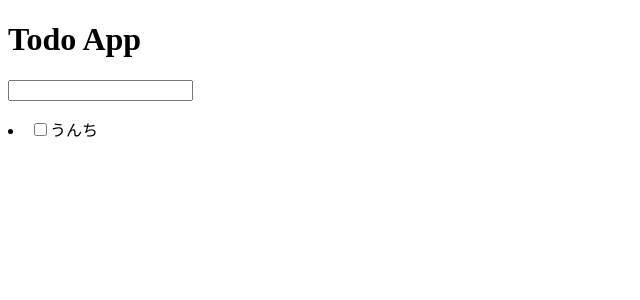
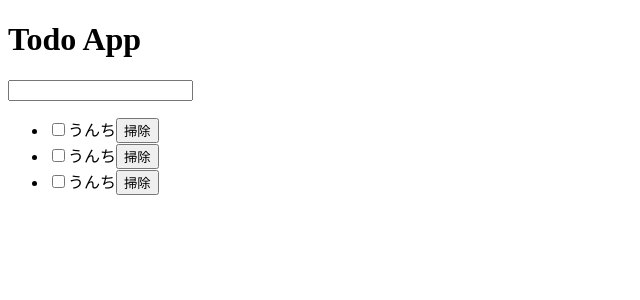
Before and after one commit to ikdshn/todoApp, a React (Create React App) app: page / in a window 1280 px wide. Shown: the top 300 px of the page, without its empty margins (0-640 px from the left). Built offline with nearby package versions, Linux system fonts and the light colour scheme.

Commit message:
削除できない

```diff
--- a/package.json
+++ b/package.json
@@ -8,7 +8,8 @@
     "@testing-library/user-event": "^7.1.2",
     "react": "^16.13.1",
     "react-dom": "^16.13.1",
-    "react-scripts": "3.4.3"
+    "react-scripts": "3.4.3",
+    "shortid": "^2.2.15"
   },
   "scripts": {
     "start": "react-scripts start",
--- a/src/App.js
+++ b/src/App.js
@@ -1,15 +1,40 @@
-import React from "react";
+import React, { useState } from "react";
 import From from "./Form";
-import List from './List'
-import Item from './Item'
+import List from "./List";
+import shortid from "shortid";
 
 const App = () => {
+  const [todos, setTodos] = useState([
+    {
+      content: "うんち",
+    },
+    {
+      content: "うんち",
+    },
+    {
+      content: "うんち",
+    },
+  ]);
+
+  const addTodo = (content) => {
+    setTodos([
+      ...todos,
+      {
+        content,
+        id: shortid.generate(),
+      },
+    ]);
+  };
+
+  const deleteTodo = (id) => {
+    setTodos(todos.filter((todo) => todo.id !== id));
+  };
+
   return (
     <>
       <h1>Todo App</h1>
-      <From />
-      <List />
-      <Item />
+      <From addTodo={addTodo} />
+      <List todos={todos} deleteTodo={deleteTodo} />
     </>
   );
 };
--- a/src/Form.js
+++ b/src/Form.js
@@ -1,11 +1,23 @@
-import React from 'react'
+import React, { useState } from "react";
 
-const Form = () => {
+const Form = ({ addTodo }) => {
+  const [value, setValue] = useState("");
+
+  const handleSubmit = (e) => {
+    e.preventDefault();
+    addTodo(value);
+  };
+
   return (
-    <form>
-      <input type='text' />
+    <form onSubmit={handleSubmit}>
+      <input
+        type="text"
+        onChange={(e) => {
+          setValue(e.target.value);
+        }}
+      />
     </form>
-  )
-}
+  );
+};
 
-export default Form
+export default Form;
--- a/src/Item.js
+++ b/src/Item.js
@@ -1,12 +1,26 @@
-import React from 'react'
+import React, { useState } from "react";
 
-const Item = () => {
+const Item = ({ content, id, deleteTodo }) => {
+  const [isDone, setIsDone] = useState(false);
+
+  const handleDelete = () => {
+    deleteTodo(id);
+  };
+
   return (
     <li>
-      <input type="checkbox"/>
-      <span>うんち</span>
+      <input
+        type="checkbox"
+        onChange={() => {
+          setIsDone(!isDone);
+        }}
+      />
+      <span style={{ textDecoration: isDone ? "line-through" : "none" }}>
+        {content}
+      </span>
+      <button onClick={handleDelete}>掃除</button>
     </li>
-  )
-}
+  );
+};
 
-export default Item
+export default Item;
--- a/src/List.js
+++ b/src/List.js
@@ -1,11 +1,14 @@
-import React from 'react'
+import React from "react";
+import Item from "./Item";
 
-const List = () => {
+const List = ({ todos, deleteTodo }) => {
   return (
     <ul>
+      {todos.map((todo) => {
+        return <Item content={todo.content} id={todo.id} key={todo.id} />;
+      })}
+    </ul>
+  );
+};
 
-    </ul>
-  )
-}
-
-export default List
+export default List;
```
Also changed, not shown: 1 other file (tests, documents, lock files or other folders).
